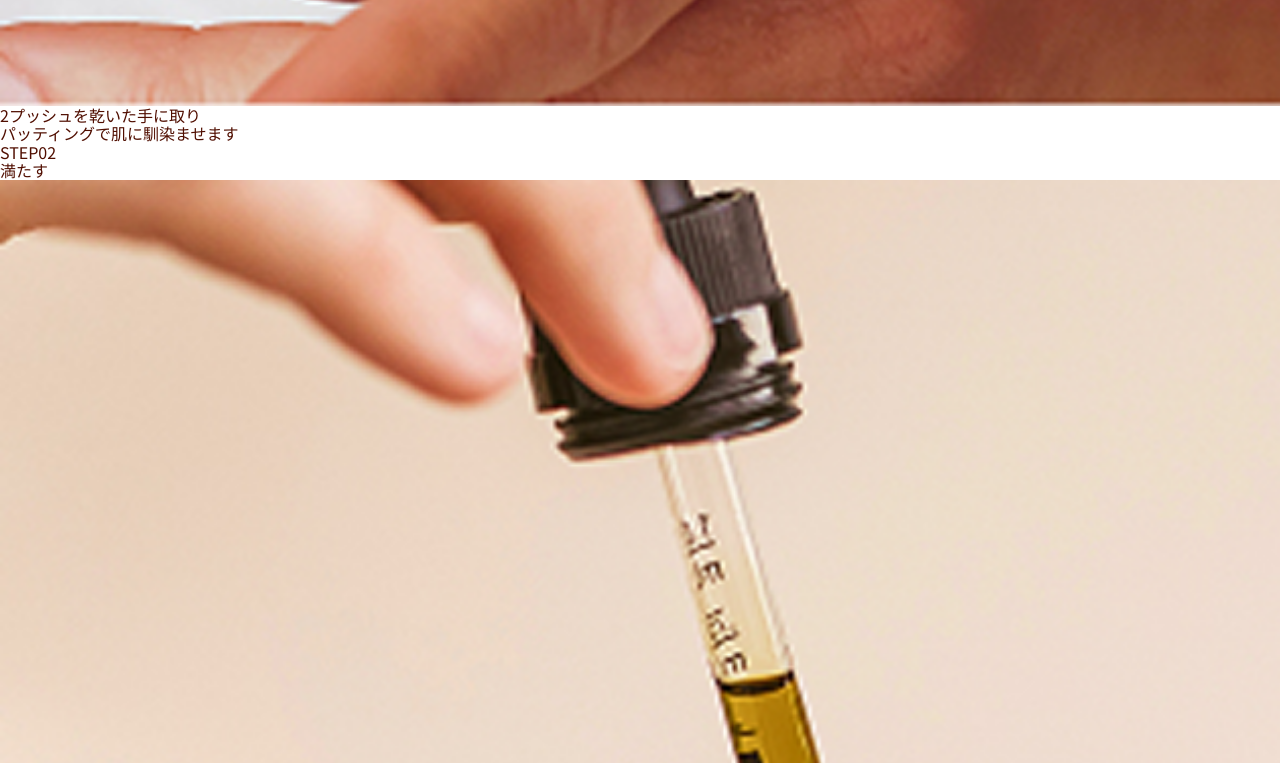
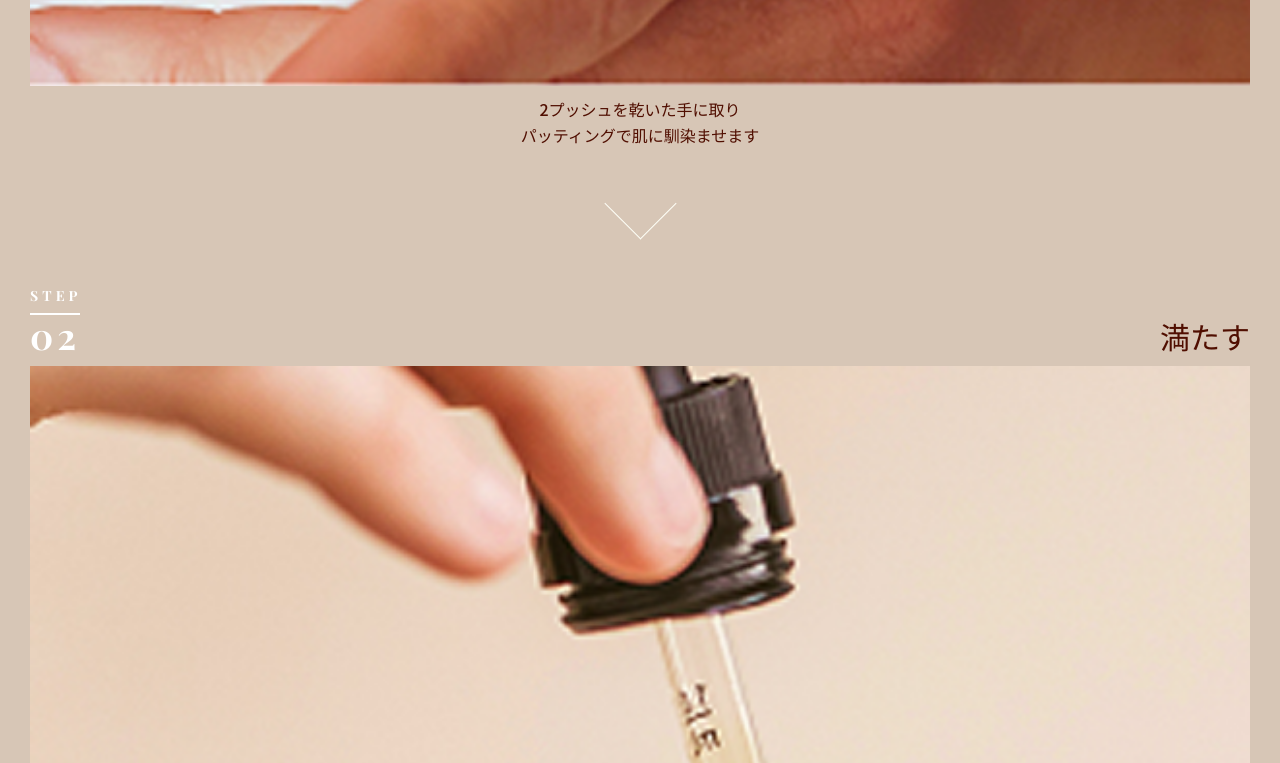
Before and after one commit to ichiko-git/SAMU, a plain HTML site: page index.html in a window 1280 px wide. Shown: the part 4457-5220 px from the top of the page. Drawn offline with nearby package versions, Linux system fonts and the light colour scheme; a web font is replaced by a local one.

Commit message:
index.htmlの「How to use」セクションにステップ表示を改善するための<span>タグを追加し、style.cssに新しいスタイルを追加しました。また、不要なスタイルファイルを削除しました。

```diff
--- a/css/style.css
+++ b/css/style.css
@@ -188,3 +188,71 @@ img {
   width: 100%;
   height: 245px;
 }
+/* How to use */
+.howtouse {
+  background-color: var(--main-color);
+  padding: 0 30px 50px 30px;
+}
+.howtouse__content {
+  display: flex;
+  flex-direction: column;
+  gap: 60px;
+}
+.howtouse__item::after {
+  display: block;
+  content: "";
+  margin: 0 auto;
+  width: 50px;
+  height: 50px;
+  border-left: solid 1.6px var(--bace-color);
+  border-bottom: solid 1.6px var(--bace-color);
+  rotate: -45deg;
+  margin-top: 30px;
+}
+.howtouse__item:last-child::after {
+  display: none;
+}
+.howtouse__header {
+  display: flex;
+  justify-content: space-between;
+  align-items: flex-end;
+  margin-bottom: 10px;
+}
+.howtouse__step {
+  font-family: var(--font-family-playfairdisplay);
+  font-weight: 700;
+  font-size: 14px;
+  letter-spacing: 0.29em;
+  color: #ffffff;
+  text-align: center;
+  width: 50px;
+}
+.howtouse__label {
+  display: block;
+  line-height: 14px;
+}
+.howtouse__num {
+  display: block;
+  font-size: 36px;
+}
+.howtouse__label::after {
+  content: "";
+  display: block;
+  width: 50px;
+  height: 1.6px;
+  background-color: #ffffff;
+  margin-top: 10px;
+}
+.howtouse__title {
+  font-family: var(--font-family-zenoldmincho);
+  font-weight: 500;
+  font-size: 30px;
+}
+.howtouse__desc {
+  margin-top: 10px;
+  text-align: center;
+}
+.howtouse__text {
+  font-weight: 500;
+  line-height: 26px;
+}
--- a/index.html
+++ b/index.html
@@ -143,7 +143,10 @@
         <div class="howtouse__content">
           <div class="howtouse__item">
             <div class="howtouse__header">
-              <p class="howtouse__step">STEP01</p>
+              <p class="howtouse__step">
+                <span class="howtouse__label">STEP</span
+                ><span class="howtouse__num">01</span>
+              </p>
               <p class="howtouse__title">潤す</p>
             </div>
             <div class="howtouse__image">
@@ -158,7 +161,10 @@
           </div>
           <div class="howtouse__item">
             <div class="howtouse__header">
-              <p class="howtouse__step">STEP02</p>
+              <p class="howtouse__step">
+                <span class="howtouse__label">STEP</span
+                ><span class="howtouse__num">02</span>
+              </p>
               <p class="howtouse__title">満たす</p>
             </div>
             <div class="howtouse__image">
@@ -173,7 +179,10 @@
           </div>
           <div class="howtouse__item">
             <div class="howtouse__header">
-              <p class="howtouse__step">STEP03</p>
+              <p class="howtouse__step">
+                <span class="howtouse__label">STEP</span
+                ><span class="howtouse__num">03</span>
+              </p>
               <p class="howtouse__title">守る</p>
             </div>
             <div class="howtouse__image">
```
Also changed, not shown: 1 other file.
